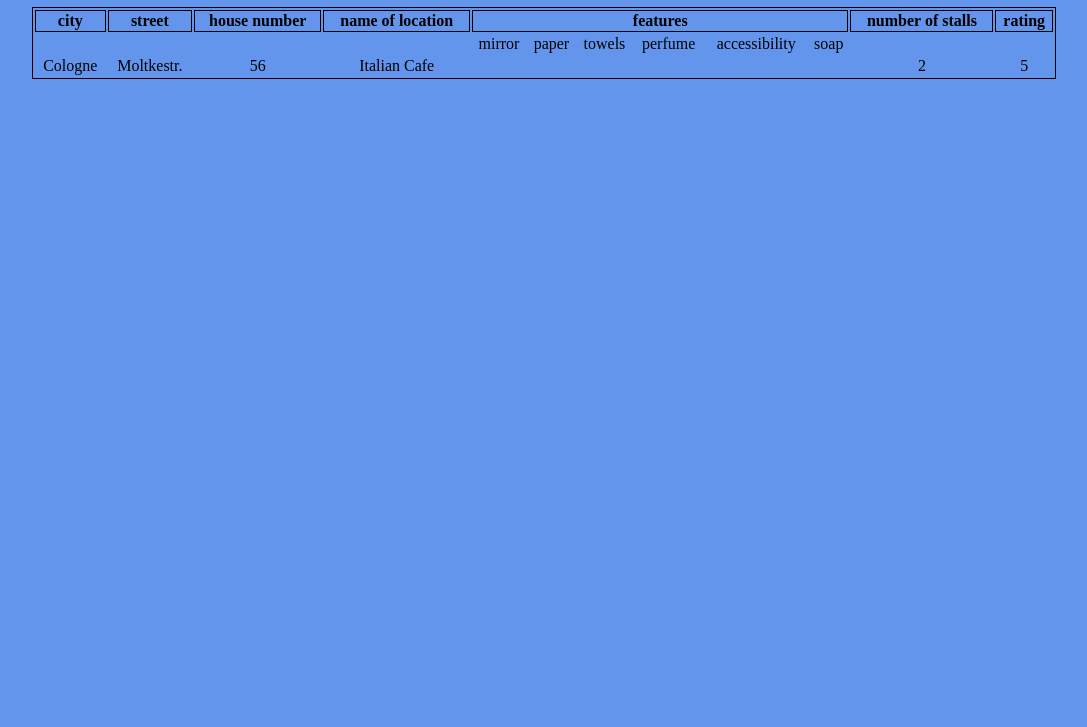
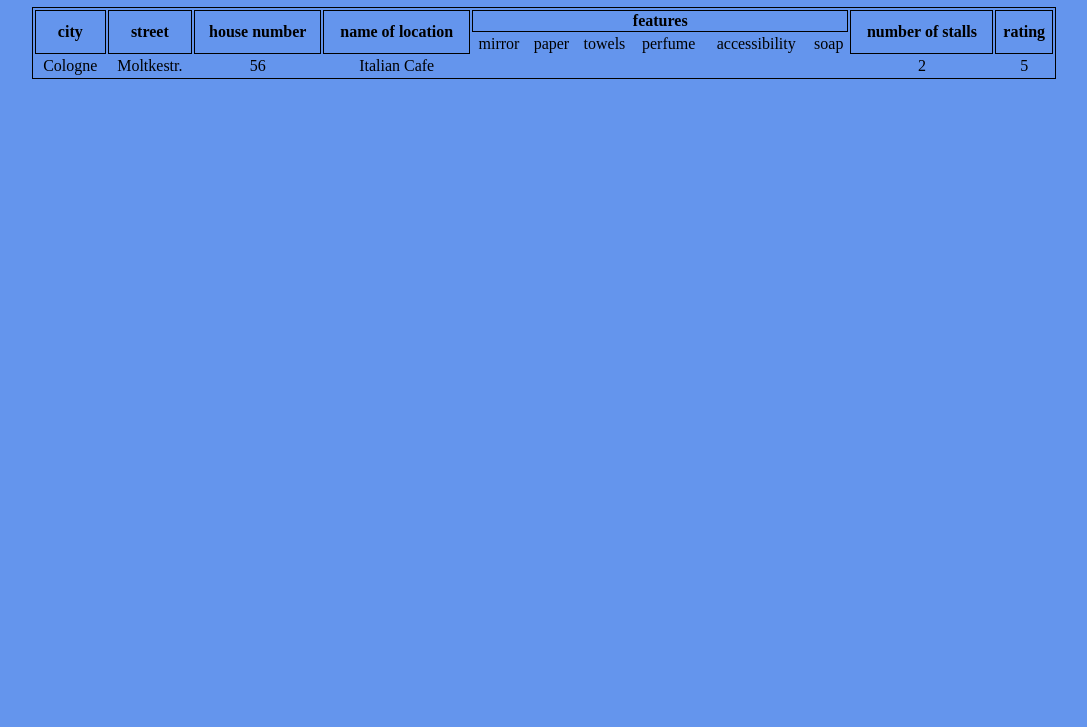
Before and after one commit to FBW41-2/toilets-app-mamuna-s-team-new, a plain HTML site: page toilet.html in a window 1280 px wide. Shown: the part 73-800 px from the top of the page, without its empty margins (96-1183 px from the left). Drawn offline with Linux system fonts and the light colour scheme.

Commit message:
table amended

```diff
--- a/toilet.html
+++ b/toilet.html
@@ -12,27 +12,22 @@
     <h1>Data for new WC's</h1>
     <table style="width: 80%; margin: auto;">
         <tr>
-            <th>city</th>
-            <th>street</th>
-            <th>house number</th>
-            <th>name of location</th>
+            <th rowspan="2">city</th>
+            <th rowspan="2">street</th>
+            <th rowspan="2">house number</th>
+            <th rowspan="2">name of location</th>
             <th colspan="6">features</th>
-            <th>number of stalls</th>
-            <th>rating</th>
+            <th rowspan="2">number of stalls</th>
+            <th rowspan="2">rating</th>
         </tr>
         <tr>
-            <td></td>
-            <td></td>
-            <td></td>
-            <td></td>
+
             <td>mirror</td>
             <td>paper</td>
             <td>towels</td>
             <td>perfume</td>
             <td>accessibility</td>
             <td>soap</td>
-            <td></td>
-            <td></td>
         </tr>
 
         <tr>
```
